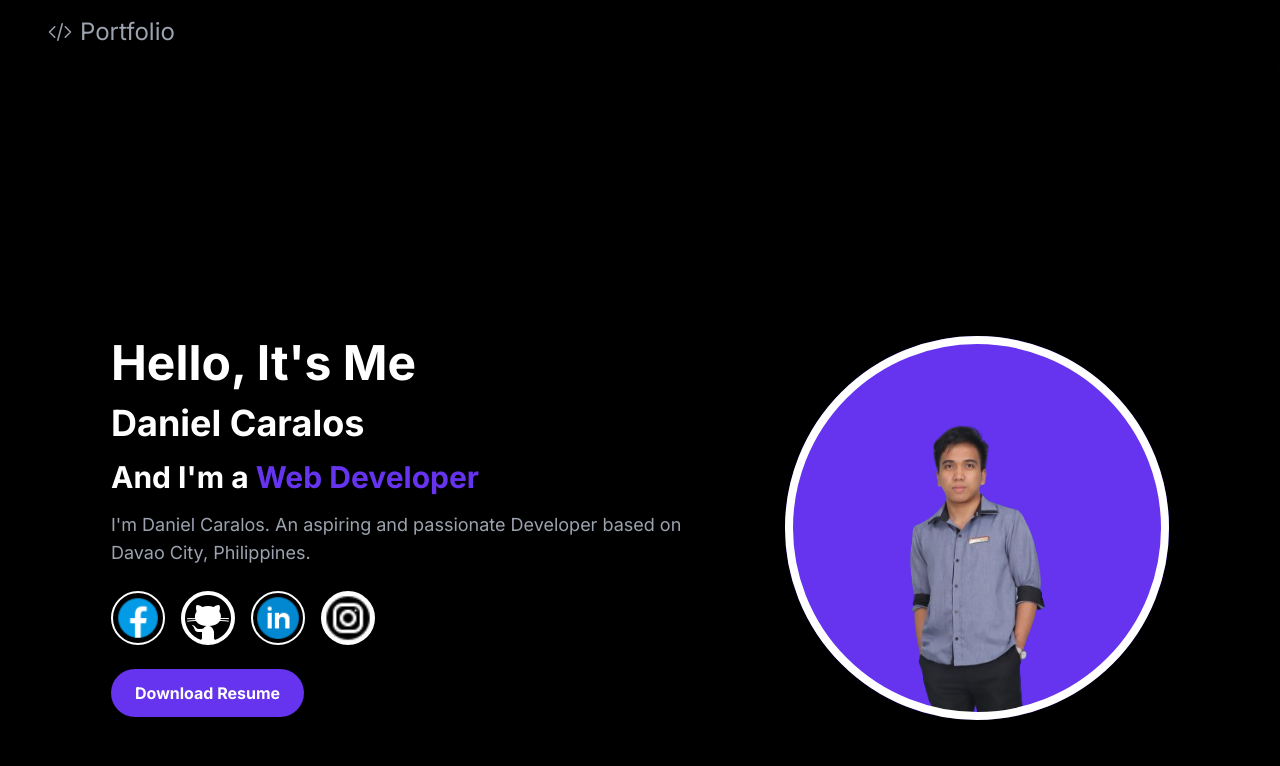
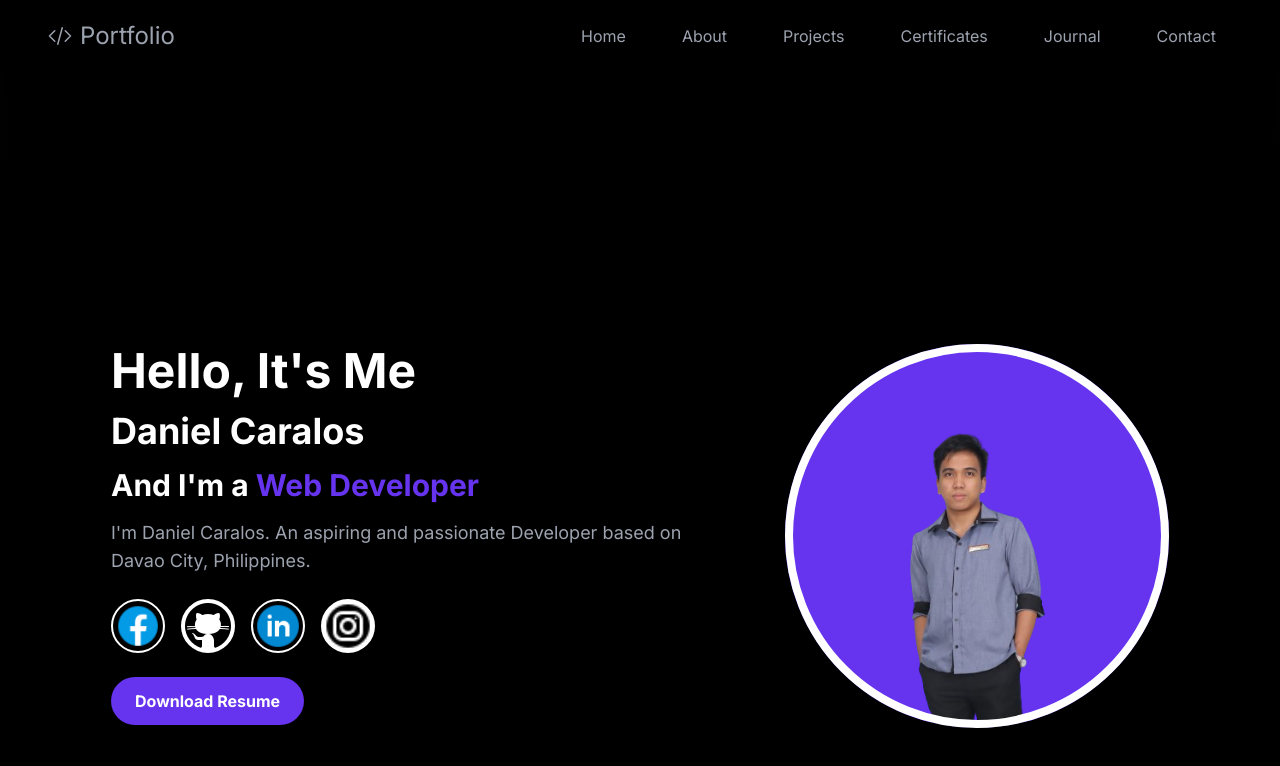
Before and after one commit to klox04/portfolio, a Next.js app: page / in a window 1280 px wide. Shown: the top 766 px of the page. Built offline with nearby package versions, Linux system fonts and the light colour scheme.

Commit message:
fix navbar

```diff
--- a/app/components/navbar.tsx
+++ b/app/components/navbar.tsx
@@ -10,67 +10,33 @@ const Navbar = () => {
   };
 
   return (
-    <nav className="bg-black p-4 sticky top-0 z-50">
+    <nav className="bg-black p-4 relative sticky top-0 z-50">
       <div className="container mx-auto px-8 flex justify-between items-center">
-        <div className="flex items-center gap-2 text-white text-2xl">
-          <svg
-            xmlns="http://www.w3.org/2000/svg"
-            fill="none"
-            viewBox="0 0 24 24"
-            strokeWidth="1.5"
-            stroke="currentColor"
-            className="w-6 h-6 text-gray-400"
-          >
+        <div className="flex place-items-center gap-2 text-white text-2xl">
+          <svg xmlns="http://www.w3.org/2000/svg"
+          fill="none" viewBox="0 0 24 24"
+          strokeWidth="1.5"
+          stroke="currentColor"
+          className="w-6 h-6 text-gray-400">
             <path
-              strokeLinecap="round"
-              strokeLinejoin="round"
-              d="M17.25 6.75 22.5 12l-5.25 5.25m-10.5 0L1.5 12l5.25-5.25m7.5-3-4.5 16.5"
-            />
+            strokeLinecap="round"
+            strokeLinejoin="round"
+            d="M17.25 6.75 22.5 12l-5.25 5.25m-10.5 0L1.5 12l5.25-5.25m7.5-3-4.5 16.5" />
           </svg>
-          <a href="#home" className="text-gray-400 hover:text-white hover:font-bold">
-            Portfolio
-          </a>
+          <a href="#home" className='text-gray-400 hover:text-white hover:font-bold'>Portfolio</a>
         </div>
         <div className="lg:hidden">
           <button onClick={toggleMenu} className="text-white text-3xl focus:outline-none">
             ☰
           </button>
         </div>
-        <div
-          className={`flex justify-end lg:space-x-6 ${isOpen ? 'block' : 'hidden'} absolute top-16 right-0 w-44  lg:static lg:bg-transparent lg:w-auto transition-all duration-300 ease-in-out`}
-        >
-          <ul className="lg:flex lg:items-center lg:space-x-6">
-            <li>
-              <a href="#home" className="block py-2 px-4 text-gray-400 hover:text-white hover:font-bold">
-                Home
-              </a>
-            </li>
-            <li>
-              <a href="#about" className="block py-2 px-4 text-gray-400 hover:text-white hover:font-bold">
-                About
-              </a>
-            </li>
-            <li>
-              <a href="#project" className="block py-2 px-4 text-gray-400 hover:text-white hover:font-bold">
-                Projects
-              </a>
-            </li>
-            <li>
-              <a href="#certificates" className="block py-2 px-4 text-gray-400 hover:text-white hover:font-bold">
-                Certificates
-              </a>
-            </li>
-            <li>
-              <a href="#journal" className="block py-2 px-4 text-gray-400 hover:text-white hover:font-bold">
-                Journal
-              </a>
-            </li>
-            <li>
-              <a href="#contact" className="block py-2 px-4 text-gray-400 hover:text-white hover:font-bold">
-                Contact
-              </a>
-            </li>
-          </ul>
+        <div className={`lg:flex lg:items-center lg:space-x-6 ${isOpen ? 'block' : 'hidden'} absolute top-16 -0 w-full lg:static lg:bg-transparent lg:w-auto transition-all duration-300 ease-in-out`}>
+          <a href="#home" className="block py-2 px-4 text-gray-400 hover:text-white hover:font-bold">Home</a>
+          <a href="#about" className="block py-2 px-4 text-gray-400 hover:text-white hover:font-bold">About</a>
+          <a href="#project" className="block py-2 px-4 text-gray-400 hover:text-white hover:font-bold">Projects</a>
+          <a href="#certificates" className="block py-2 px-4 text-gray-400 hover:text-white hover:font-bold">Certificates</a>
+          <a href="#journal" className="block py-2 px-4 text-gray-400 hover:text-white hover:font-bold">Journal</a>
+          <a href="#contact" className="block py-2 px-4 text-gray-400 hover:text-white hover:font-bold">Contact</a>
         </div>
       </div>
     </nav>
```
